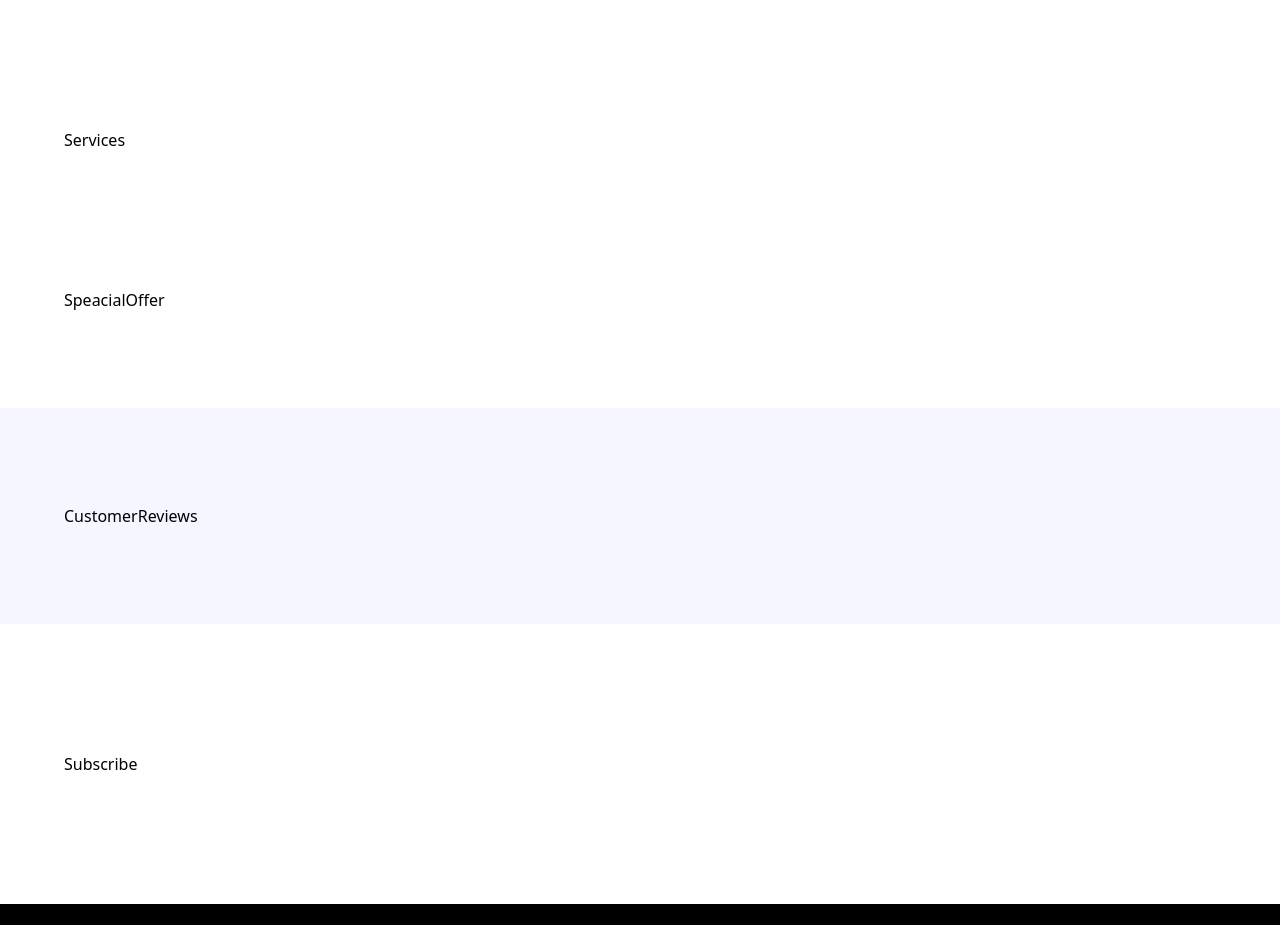
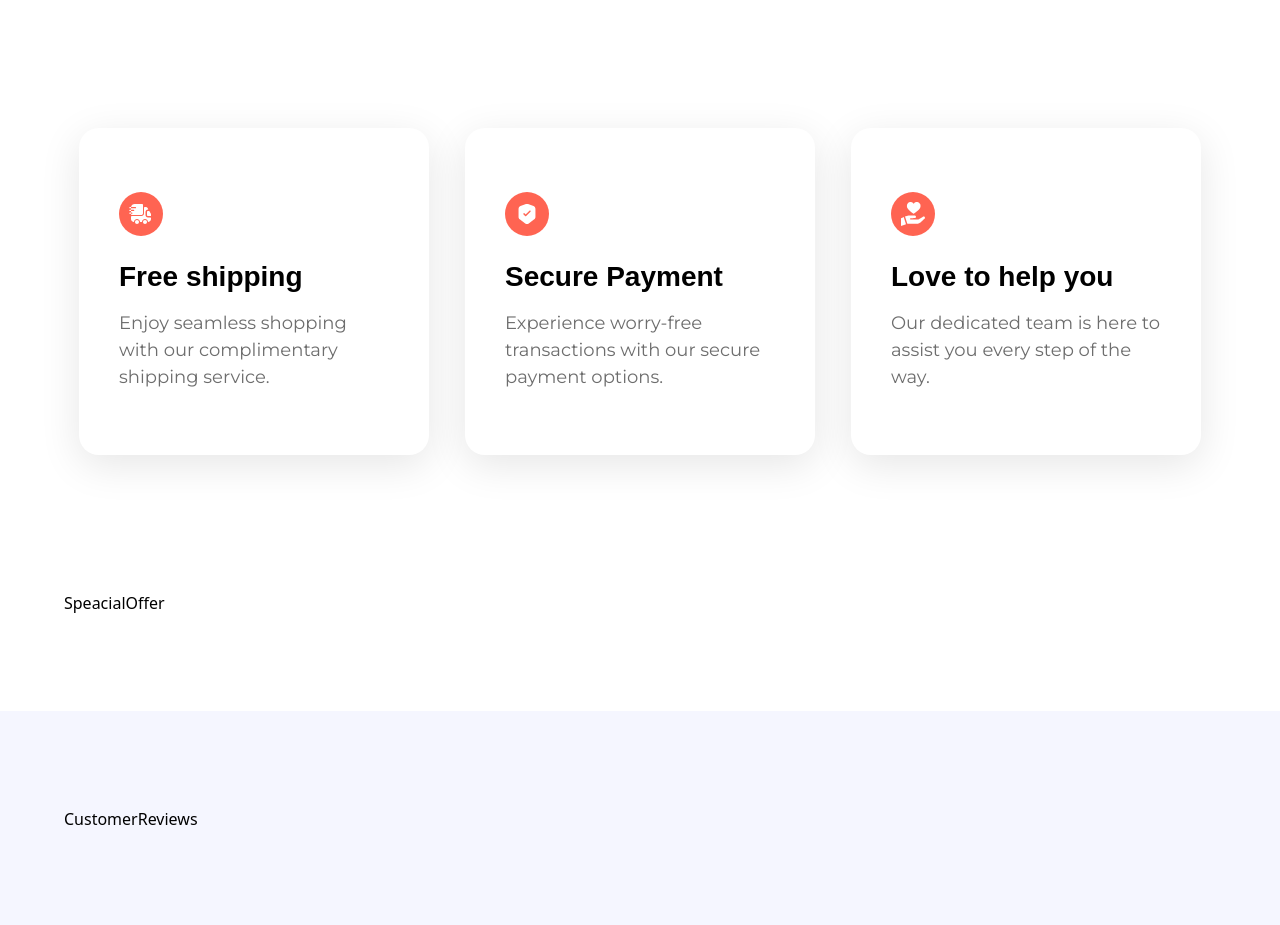
Before and after one commit to Jacobsadi/tailwindCss-ecommerce, a React (Vite) app: page / in a window 1280 px wide. Shown: the part 2360-3285 px from the top of the page. Built offline with nearby package versions, Linux system fonts and the light colour scheme; a web font is replaced by a local one.

Commit message:
adding the services design

```diff
--- a/src/sections/Services.tsx
+++ b/src/sections/Services.tsx
@@ -1,7 +1,14 @@
 import React from "react";
-
+import ServiceCard from "../components/ServiceCard";
+import { services } from "../constants";
 const Services = () => {
-  return <div>Services</div>;
+  return (
+    <section className="max-container flex justify-center flex-wrap gap-9">
+      {services.map((service) => (
+        <ServiceCard key={service.label} {...service} />
+      ))}
+    </section>
+  );
 };
 
 export default Services;
```
